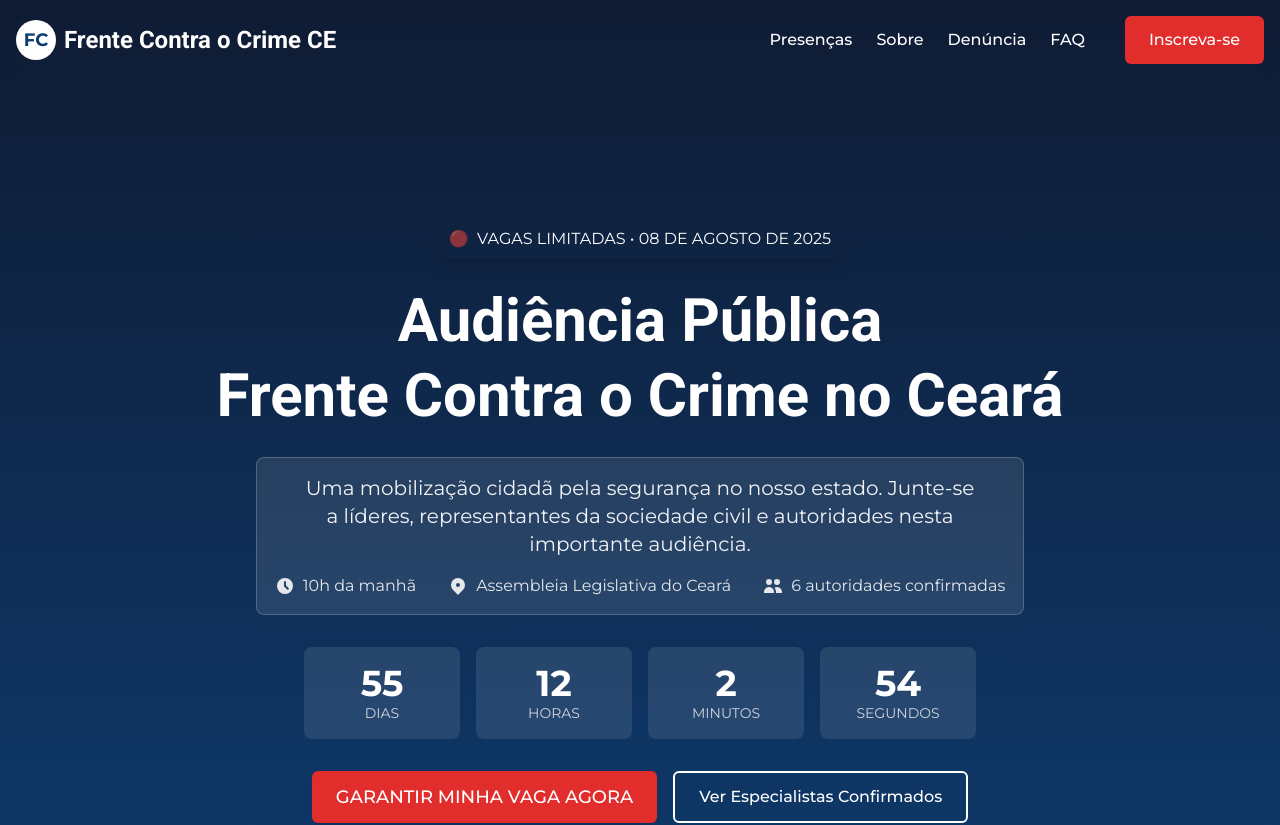
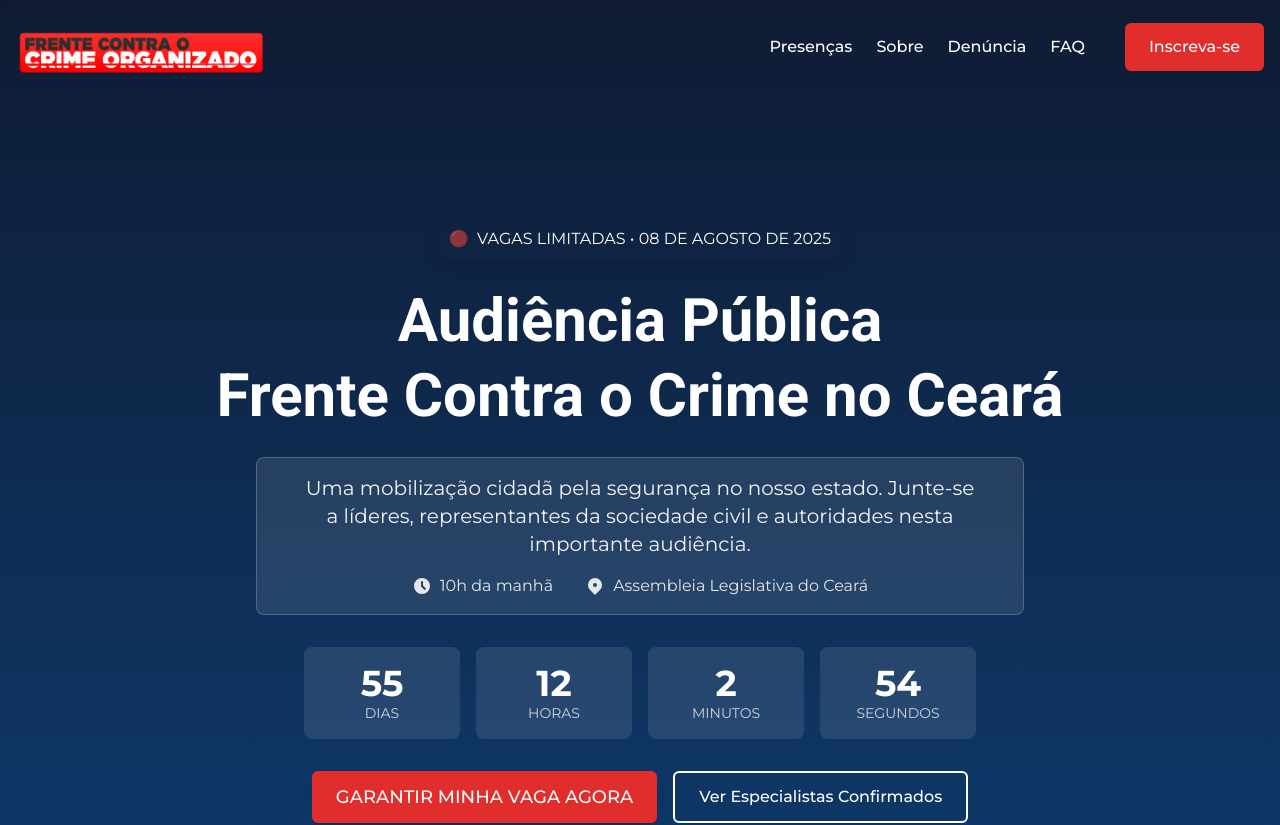
Before and after one commit to efemoreira/frentecontraocrimece, a Next.js app: page / in a window 1280 px wide. Shown: the top 825 px of the page. Built offline with nearby package versions, Linux system fonts and the light colour scheme.

Commit message:
Refactor code structure for improved readability and maintainability

```diff
--- a/src/components/DenunciationForm.tsx
+++ b/src/components/DenunciationForm.tsx
@@ -19,7 +19,7 @@ export default function DenunciationForm() {
 
     try {
       // Endpoint do Google Script para processar denúncias (anonimamente)
-      const response = await fetch('https://script.google.com/macros/s/SEU_ENDPOINT_DO_GOOGLE_SCRIPT_DENUNCIA/exec', {
+      const response = await fetch('https://script.google.com/macros/s/AKfycbx2w1PI7v4ZXn8d-hdYqAvE8UpbJGtgZdPC01q9_PQJbAWxD0IACNfIABmU9GJM--1T/exec', {
         method: 'POST',
         body: JSON.stringify({
           descricao: form.descricao,
--- a/src/components/Header.tsx
+++ b/src/components/Header.tsx
@@ -1,6 +1,7 @@
 "use client";
 import React, { useState, useEffect } from 'react';
 import { motion, AnimatePresence } from 'framer-motion';
+import Image from 'next/image';
 
 export default function Header() {
   const [isOpen, setIsOpen] = useState(false);
@@ -28,17 +29,18 @@ export default function Header() {
           animate={{ opacity: 1 }}
           transition={{ delay: 0.2 }}
         >
-          {/* Logo placeholder - replace with your actual logo */}
-          {/* click no logo vai para cima */}
+          {/* Logo */}
           <a href="#" className="flex items-center group">
-            <div className="mr-2 relative w-10 h-10">
-              <div className="absolute inset-0 rounded-full bg-white text-[#0E3B6E] flex items-center justify-center font-bold text-lg group-hover:bg-gray-200 transition-colors">
-              FC
-              </div>
+            <div className="mr-3 relative ">
+              <Image
+                src="/images/logo.png"
+                alt="Frente Contra o Crime CE Logo"
+                width={250}
+                height={150}
+                className="object-contain"
+                priority
+              />
             </div>
-            <h1 className="text-xl md:text-2xl font-bold text-white group-hover:text-secondary transition-colors">
-              Frente Contra o Crime CE
-            </h1>
           </a>
         </motion.div>
 
--- a/src/components/Hero.tsx
+++ b/src/components/Hero.tsx
@@ -155,12 +155,12 @@ export default function Hero() {
                 </svg>
                 <span>Assembleia Legislativa do Ceará</span>
               </div>
-              <div className="flex items-center">
+              {/* <div className="flex items-center">
                 <svg className="w-5 h-5 mr-2 text-secondary" fill="currentColor" viewBox="0 0 20 20">
                   <path d="M9 6a3 3 0 11-6 0 3 3 0 016 0zM17 6a3 3 0 11-6 0 3 3 0 016 0zM12.93 17c.046-.327.07-.66.07-1a6.97 6.97 0 00-1.5-4.33A5 5 0 0119 16v1h-6.07zM6 11a5 5 0 015 5v1H1v-1a5 5 0 015-5z" />
                 </svg>
                 <span>6 autoridades confirmadas</span>
-              </div>
+              </div> */}
             </div>
           </motion.div>
 
--- a/src/components/LeadForm.tsx
+++ b/src/components/LeadForm.tsx
@@ -93,7 +93,7 @@ export default function LeadForm({ hideTitle, altTitle, altSubtitle }: LeadFormP
 
     try {
       // Endpoint do Google Script para processar o formulário
-      const response = await fetch('https://script.google.com/macros/s/SEU_ENDPOINT_DO_GOOGLE_SCRIPT/exec', {
+      const response = await fetch('https://script.google.com/macros/s/AKfycbx2w1PI7v4ZXn8d-hdYqAvE8UpbJGtgZdPC01q9_PQJbAWxD0IACNfIABmU9GJM--1T/exec', {
         method: 'POST',
         body: JSON.stringify({
           nome: form.nome,
```
Also changed, not shown: public/images/logo.png (added).
